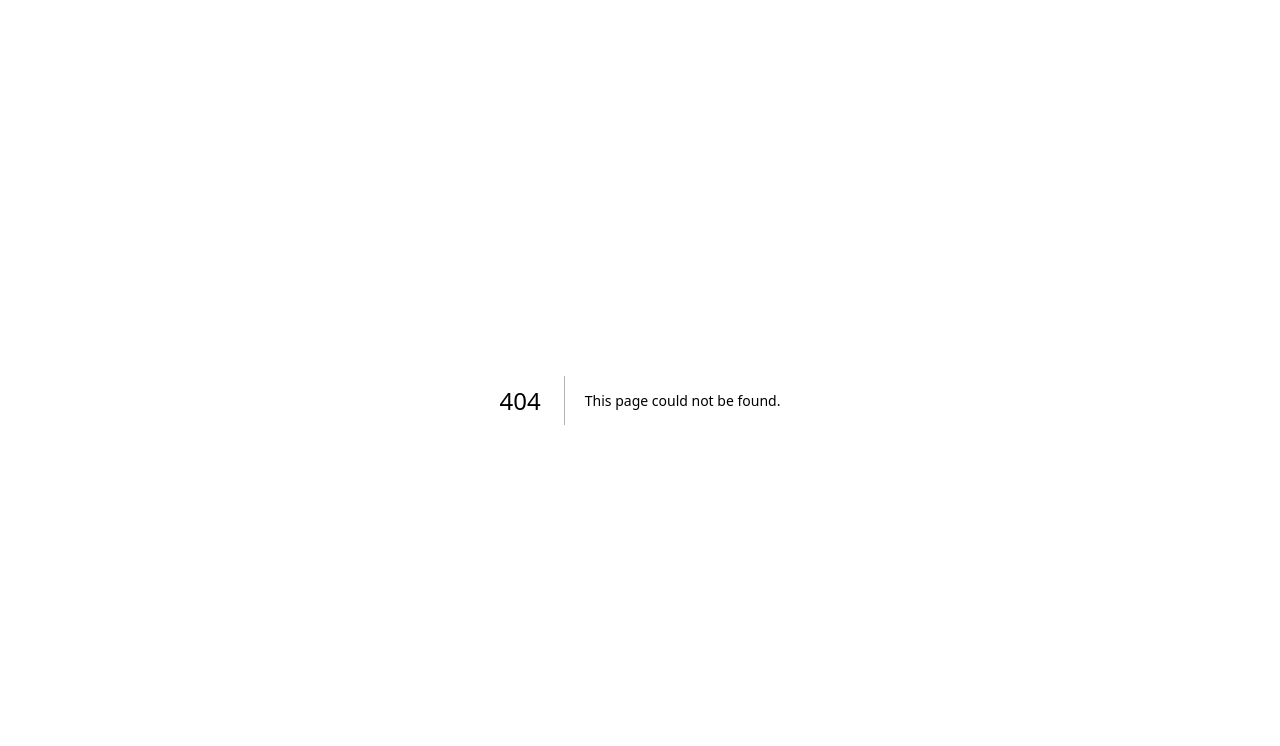
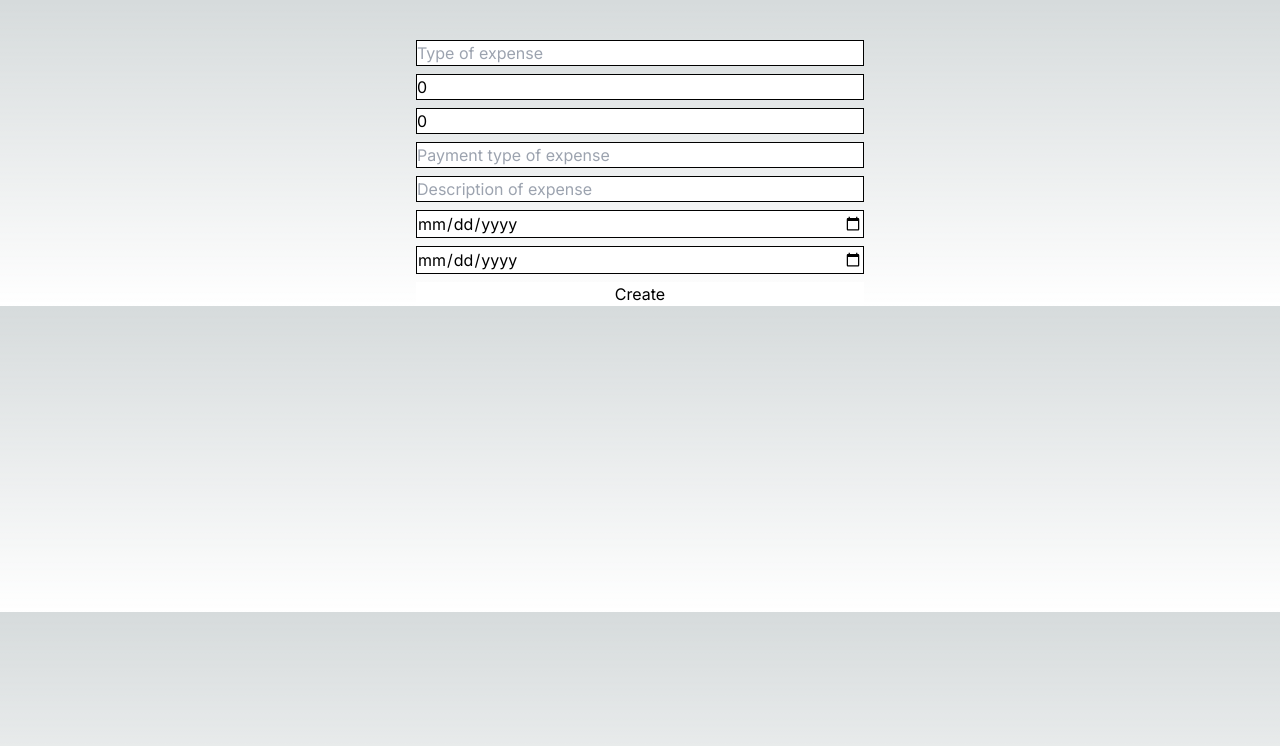
Before and after one commit to mateeusferro/personalFinancesFrontend, a Next.js app: page /expenses in a window 1280 px wide. Before the commit this address had no page. Shown: the top 746 px of the page. Built offline with nearby package versions, Linux system fonts and the light colour scheme; no server answers.

Commit message:
form to create expense

```diff
--- /dev/null
+++ b/src/app/expenses/form.tsx
@@ -0,0 +1,137 @@
+"use client"
+import { backend } from "@/services/backend"
+import { AxiosResponse } from "axios"
+import { useSession } from "next-auth/react"
+import { useEffect, useState } from "react"
+
+export default function ExpensesForm() {
+  const { data: session } = useSession()
+  const [type, setType] = useState<string>("")
+  const [paymentType, setPaymentType] = useState<string>("")
+  const [description, setDescription] = useState<string>("")
+  const [date, setDate] = useState<Date>()
+  const [paidDate, setPaidDate] = useState<Date>()
+  const [value, setValue] = useState<number>(0)
+  const [paid, setPaid] = useState<number>(0)
+  const [loading, setLoading] = useState<boolean>(false)
+  const [currencies, setCurrencies] = useState<any>([])
+
+  async function fetchCurrency(): Promise<AxiosResponse<any, any> | undefined> {
+    try {
+      const res: AxiosResponse<any> = await backend.get("currency")
+      setCurrencies(res.data.data)
+      return res
+    } catch (e) {
+      console.error(e)
+      return undefined
+    }
+  }
+
+  useEffect(() => {
+    fetchCurrency()
+      .then((result) => {})
+      .catch((error) => {})
+    // eslint-disable-next-line
+  }, [])
+
+  const handleSubmit = async (e: React.FormEvent<HTMLFormElement>) => {
+    setLoading(true)
+    e.preventDefault()
+    try {
+      const payload = {
+        usersId: session?.user.id,
+        date: date?.toISOString().split("T")[0],
+        paidDate: paidDate?.toISOString().split("T")[0],
+        type: type,
+        paymentType: paymentType,
+        paid: paid,
+        value: value,
+        description: description,
+        currencyId: currencies[0].id,
+      }
+      await backend.post("expenses/create", payload)
+    } catch (e) {
+      console.log(e)
+    } finally {
+      setLoading(false)
+    }
+  }
+
+  return (
+    <form
+      className="flex flex-col gap-2 mx-auto max-w-md mt-10 text-black"
+      onSubmit={handleSubmit}
+    >
+      <input
+        className="border border-black"
+        type="text"
+        placeholder="Type of expense"
+        value={type}
+        onChange={(e: React.ChangeEvent<HTMLInputElement>) =>
+          setType(e.target.value)
+        }
+      />
+      <input
+        className="border border-black"
+        type="number"
+        placeholder="Value of expense"
+        value={value}
+        onChange={(e: React.ChangeEvent<HTMLInputElement>) =>
+          setValue(Number(e.target.value))
+        }
+      />
+      <input
+        className="border border-black"
+        type="number"
+        placeholder="Value paid of expense"
+        value={paid}
+        onChange={(e: React.ChangeEvent<HTMLInputElement>) =>
+          setPaid(Number(e.target.value))
+        }
+      />
+      <input
+        className="border border-black"
+        type="text"
+        placeholder="Payment type of expense"
+        value={paymentType}
+        onChange={(e: React.ChangeEvent<HTMLInputElement>) =>
+          setPaymentType(e.target.value)
+        }
+      />
+      <input
+        className="border border-black"
+        type="text"
+        placeholder="Description of expense"
+        value={description}
+        onChange={(e: React.ChangeEvent<HTMLInputElement>) =>
+          setDescription(e.target.value)
+        }
+      />
+      <input
+        className="border border-black"
+        type="date"
+        placeholder="Date of expense"
+        value={date ? date.toISOString().split("T")[0] : ""}
+        onChange={(e: React.ChangeEvent<HTMLInputElement>) =>
+          setDate(new Date(e.target.value))
+        }
+      />
+      <input
+        className="border border-black"
+        type="date"
+        placeholder="Paid date of expense"
+        value={paidDate ? paidDate.toISOString().split("T")[0] : ""}
+        onChange={(e: React.ChangeEvent<HTMLInputElement>) =>
+          setPaidDate(new Date(e.target.value))
+        }
+      />
+      <button
+        type="submit"
+        className="bg-[#ffff]"
+        disabled={loading === true ? true : false}
+      >
+        Create
+      </button>
+    </form>
+  )
+}
--- /dev/null
+++ b/src/app/expenses/page.tsx
@@ -0,0 +1,7 @@
+import ExpensesForm from "./form";
+
+export default function ExpensesPage() {
+  return (
+    <ExpensesForm />
+  )
+}
```
